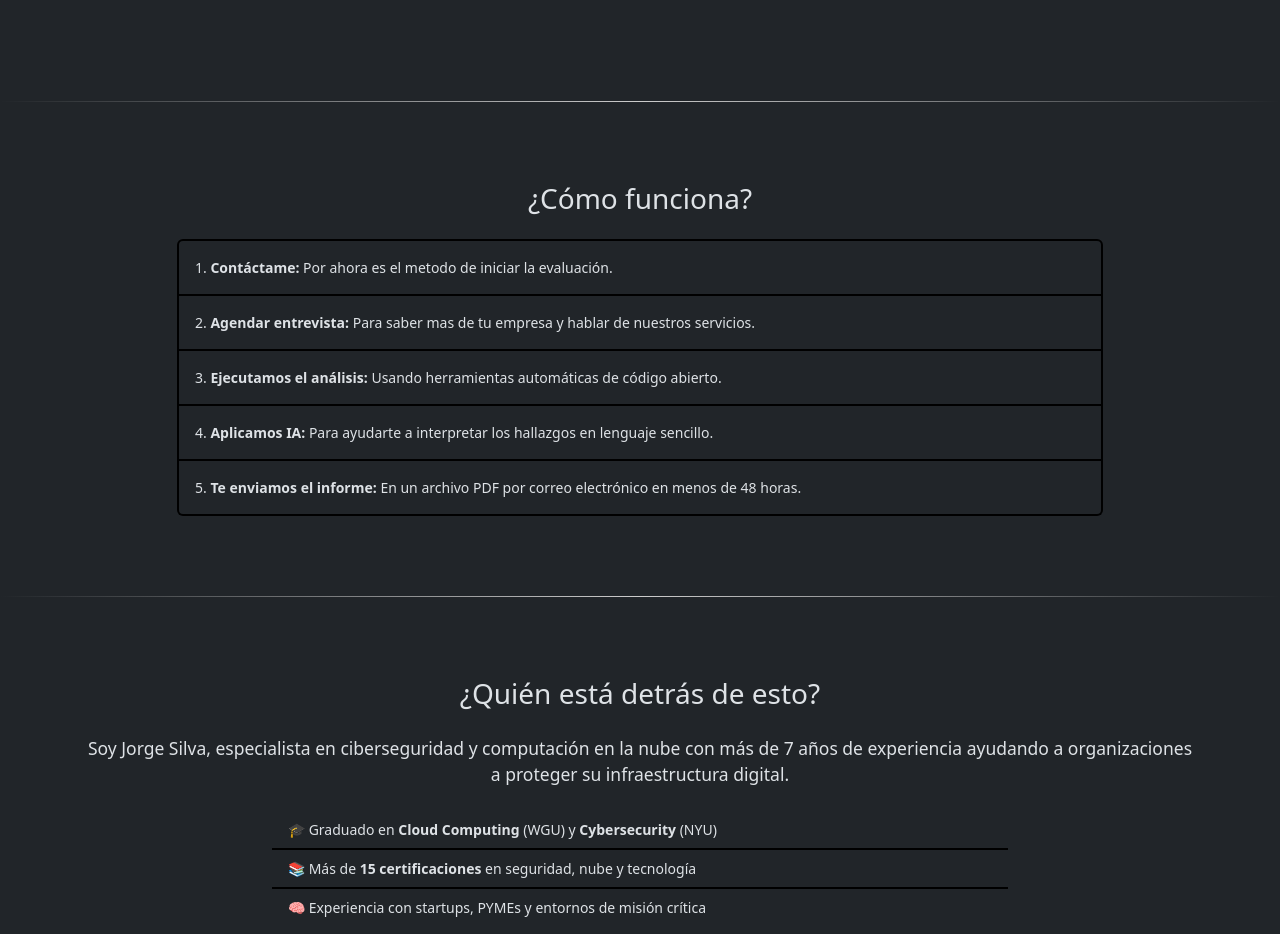
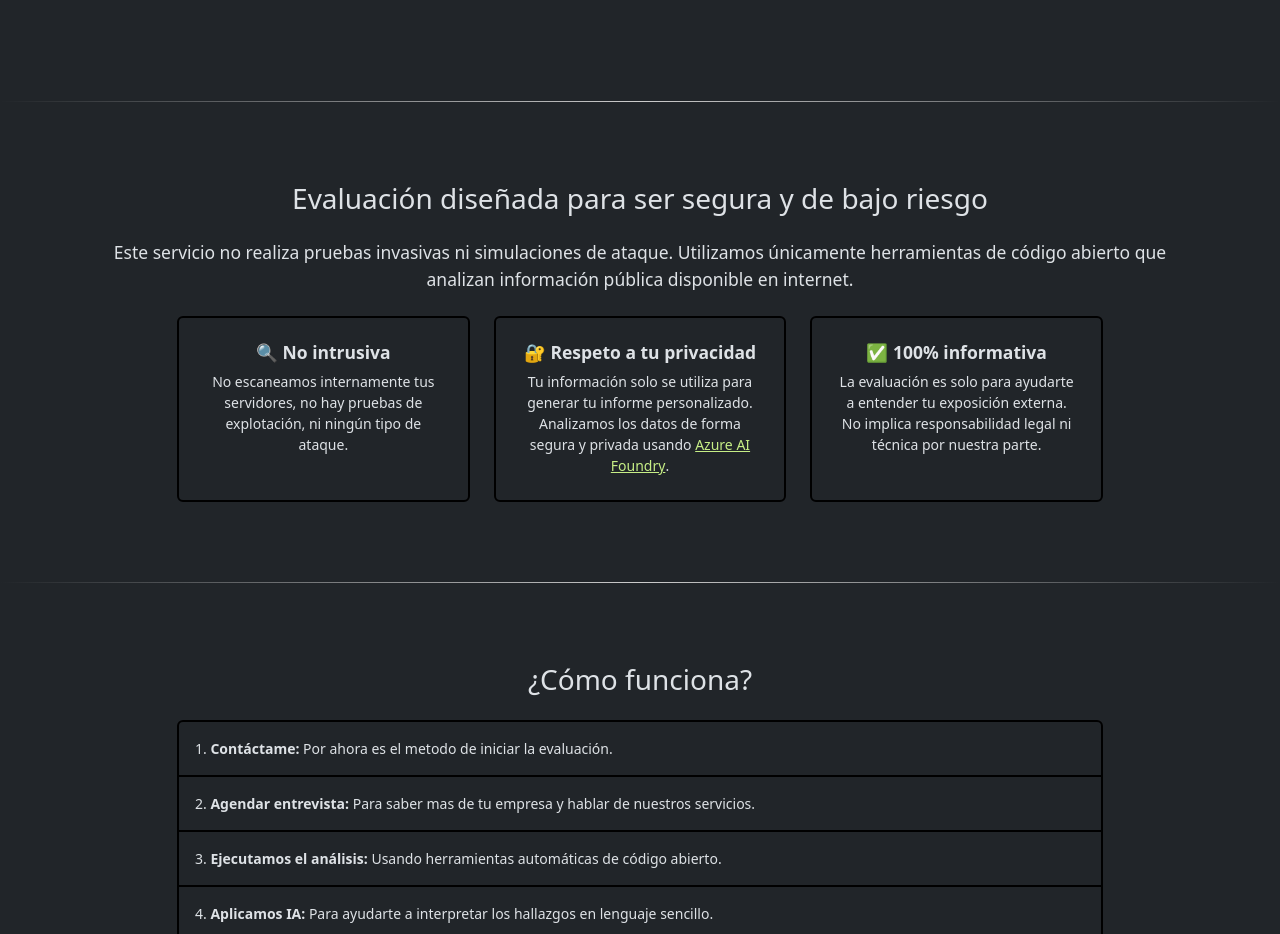
Before and after one commit to jorgesoft/jorgesilva-pro-v2, a Gatsby site: page /servicios-latam in a window 1280 px wide. Shown: the part 1060-1994 px from the top of the page. Built offline with nearby package versions, Linux system fonts and the light colour scheme; Gatsby itself is replaced by a stand-in of ours.

Commit message:
Add security and privacy section to services page

```diff
--- /dev/null
+++ b/src/components/serviciosLatam/EvaluacionSegura.jsx
@@ -0,0 +1,50 @@
+import React from "react";
+
+const EvaluacionSegura = () => (
+  <section className="py-5 text-center">
+    <div className="container">
+      <h2 className="mb-4">Evaluación diseñada para ser segura y de bajo riesgo</h2>
+      <p className="lead mb-4">
+        Este servicio no realiza pruebas invasivas ni simulaciones de ataque.
+        Utilizamos únicamente herramientas de código abierto que analizan información pública disponible en internet.
+      </p>
+
+      <div className="row justify-content-center">
+        <div className="col-md-10">
+          <div className="row g-4">
+            <div className="col-md-4">
+              <div className="p-4 border rounded h-100">
+                <h5 className="fw-bold">🔍 No intrusiva</h5>
+                <p className="mb-0">No escaneamos internamente tus servidores, no hay pruebas de explotación, ni ningún tipo de ataque.</p>
+              </div>
+            </div>
+            <div className="col-md-4">
+              <div className="p-4 border rounded h-100">
+                <h5 className="fw-bold">🔐 Respeto a tu privacidad</h5>
+                    <p className="mb-0">
+                    Tu información solo se utiliza para generar tu informe personalizado.
+                    Analizamos los datos de forma segura y privada usando{" "}
+                    <a
+                        href="https://azure.microsoft.com/en-us/products/ai-foundry"
+                        target="_blank"
+                        rel="noopener noreferrer"
+                    >
+                        Azure AI Foundry
+                    </a>.
+                    </p>
+              </div>
+            </div>
+            <div className="col-md-4">
+              <div className="p-4 border rounded h-100">
+                <h5 className="fw-bold">✅ 100% informativa</h5>
+                <p className="mb-0">La evaluación es solo para ayudarte a entender tu exposición externa. No implica responsabilidad legal ni técnica por nuestra parte.</p>
+              </div>
+            </div>
+          </div>
+        </div>
+      </div>
+    </div>
+  </section>
+);
+
+export default EvaluacionSegura;
--- a/src/pages/servicios-latam.js
+++ b/src/pages/servicios-latam.js
@@ -4,6 +4,7 @@ import Seo from "../components/seo";
 
 import HeroSeguridad from "../components/serviciosLatam/HeroSeguridad";
 import InformeInfo from "../components/serviciosLatam/InformeInfo";
+import EvaluacionSegura from "../components/serviciosLatam/EvaluacionSegura";
 import ComoFunciona from "../components/serviciosLatam/ComoFunciona";
 import SobreMi from "../components/serviciosLatam/SobreMi";
 import TerminosBanner from "../components/serviciosLatam/TerminosBanner";
@@ -19,6 +20,9 @@ const ServiciosLatam = () => {
       <InformeInfo />
       <div className="divider"></div>
 
+      <EvaluacionSegura />
+      <div className="divider"></div>
+
       <ComoFunciona />
       <div className="divider"></div>
 
```
